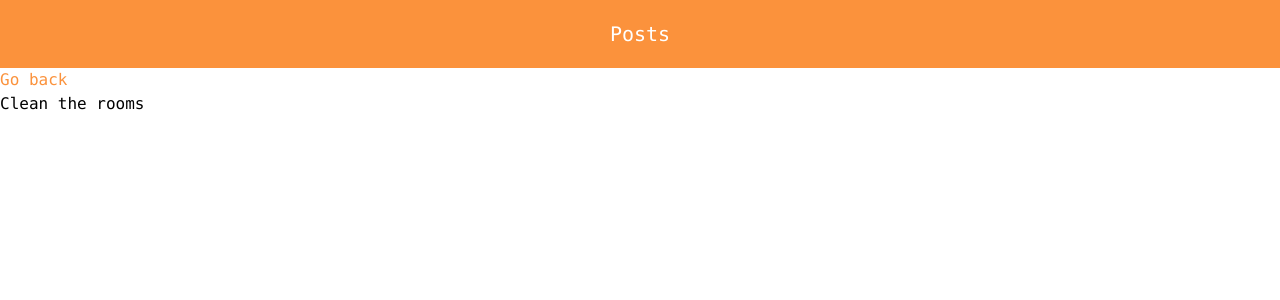
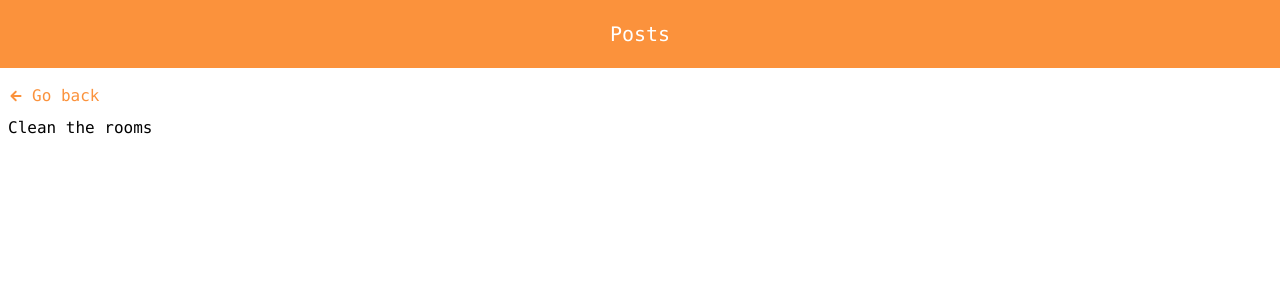
Before and after one commit to doguozcan/assign, a React (Vite) app: page /tasks/1 in a window 1280 px wide. Shown: the top 300 px of the page. Built offline with nearby package versions, Linux system fonts and the light colour scheme; the HTML template or start-up script is replaced by a standard one.

Commit message:
Add React Icons

```diff
--- a/package.json
+++ b/package.json
@@ -13,6 +13,7 @@
     "@reduxjs/toolkit": "^2.2.2",
     "react": "^18.2.0",
     "react-dom": "^18.2.0",
+    "react-icons": "^5.0.1",
     "react-redux": "^9.1.0",
     "react-router-dom": "^6.22.3"
   },
--- a/src/features/tasks/Task.jsx
+++ b/src/features/tasks/Task.jsx
@@ -1,5 +1,6 @@
 import { useSelector } from 'react-redux'
 import { useNavigate, useParams } from 'react-router-dom'
+import { IoMdArrowRoundBack } from 'react-icons/io'
 
 const Task = () => {
   const { taskId } = useParams()
@@ -18,8 +19,12 @@ const Task = () => {
   }
 
   return (
-    <div>
-      <button onClick={goBack} className="text-orange-400">
+    <div className="p-2">
+      <button
+        onClick={goBack}
+        className="text-orange-400 flex gap-2 items-center my-2"
+      >
+        <IoMdArrowRoundBack />
         Go back
       </button>
       <h2>{task.title}</h2>
--- a/src/features/tasks/TasksList.jsx
+++ b/src/features/tasks/TasksList.jsx
@@ -14,7 +14,7 @@ const TasksList = () => {
     </div>
   ))
   return (
-    <div>
+    <div className="p-2">
       {<AddTask />}
       <h1>Tasks</h1>
       {renderedTasks}
```
Also changed, not shown: 1 other file (tests, documents, lock files or other folders).
